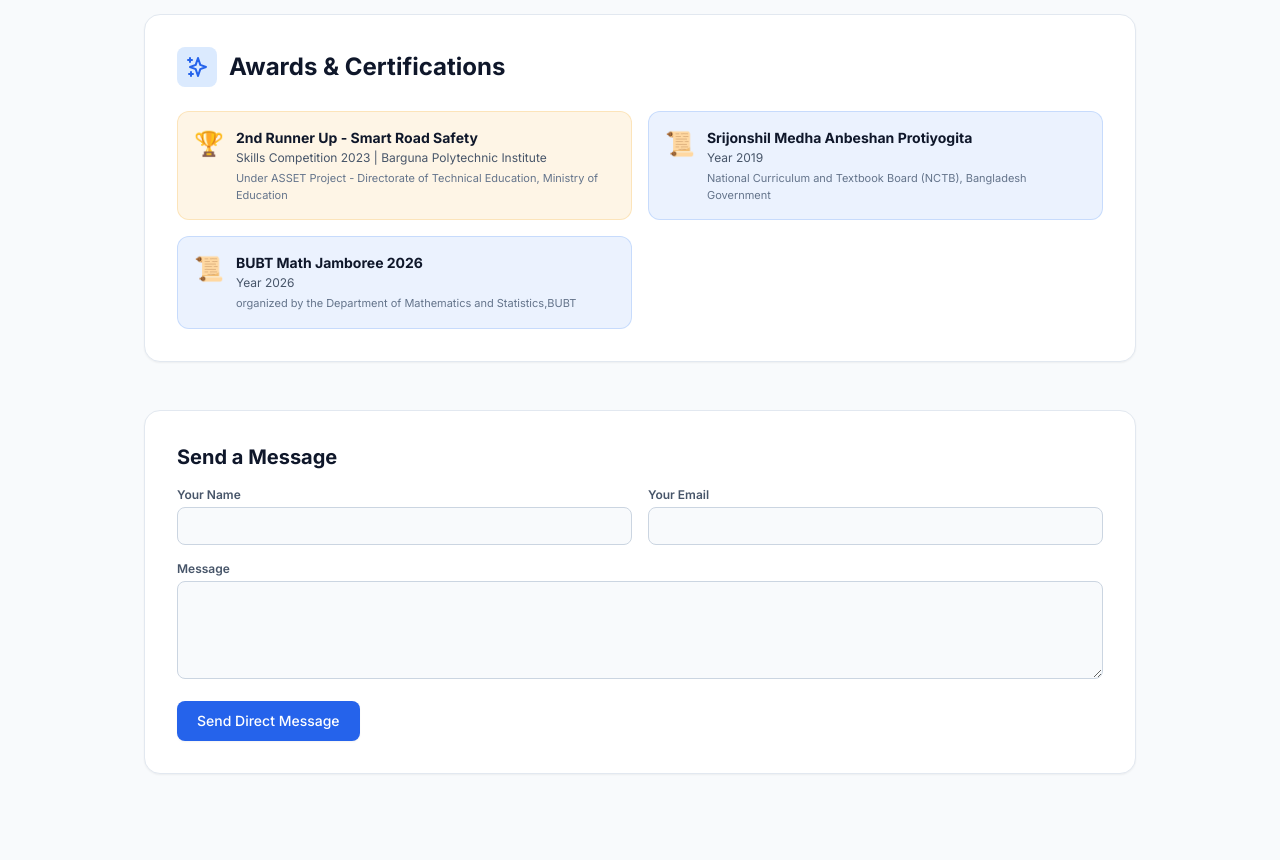
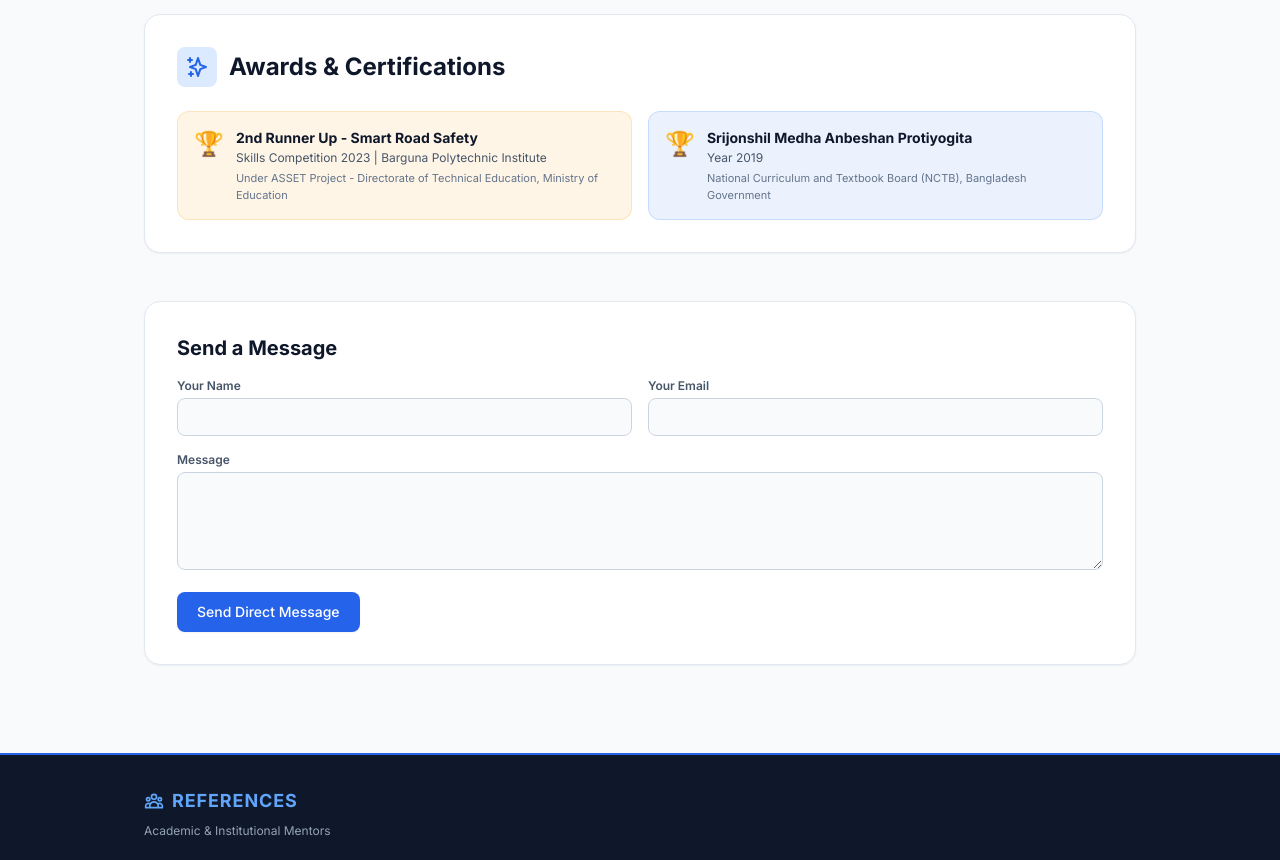
Before and after one commit to insunul/username.github.io, a plain HTML site: page index.html in a window 1280 px wide. Shown: the part 2860-3720 px from the top of the page. Drawn offline with nearby package versions, Linux system fonts and the light colour scheme.

Commit message:
Remove BUBT Math Jamboree 2026 section
Removed the BUBT Math Jamboree 2026 section from the index.html file.

```diff
--- a/index.html
+++ b/index.html
@@ -367,21 +367,14 @@
                 </div>
 
                 <div class="p-4 rounded-xl bg-blue-500/10 border border-blue-500/20 flex gap-3">
-                    <div class="text-2xl">📜</div>
+                    <div class="text-2xl">🏆</div>
                     <div>
                         <h3 class="font-bold text-slate-900 dark:text-white text-sm">Srijonshil Medha Anbeshan Protiyogita</h3>
                         <p class="text-xs text-slate-600 dark:text-slate-300 mt-0.5">Year 2019</p>
                         <p class="text-[11px] text-slate-500 dark:text-slate-400 mt-1">National Curriculum and Textbook Board (NCTB), Bangladesh Government</p>
                     </div>
                 </div>
-                <div class="p-4 rounded-xl bg-blue-500/10 border border-blue-500/20 flex gap-3">
-                    <div class="text-2xl">📜</div>
-                    <div>
-                        <h3 class="font-bold text-slate-900 dark:text-white text-sm">BUBT Math Jamboree 2026</h3>
-                        <p class="text-xs text-slate-600 dark:text-slate-300 mt-0.5">Year 2026</p>
-                        <p class="text-[11px] text-slate-500 dark:text-slate-400 mt-1">organized by the Department of Mathematics and Statistics,BUBT</p>
-                    </div>
-                </div>
+
             </div>
         </section>
 
```
